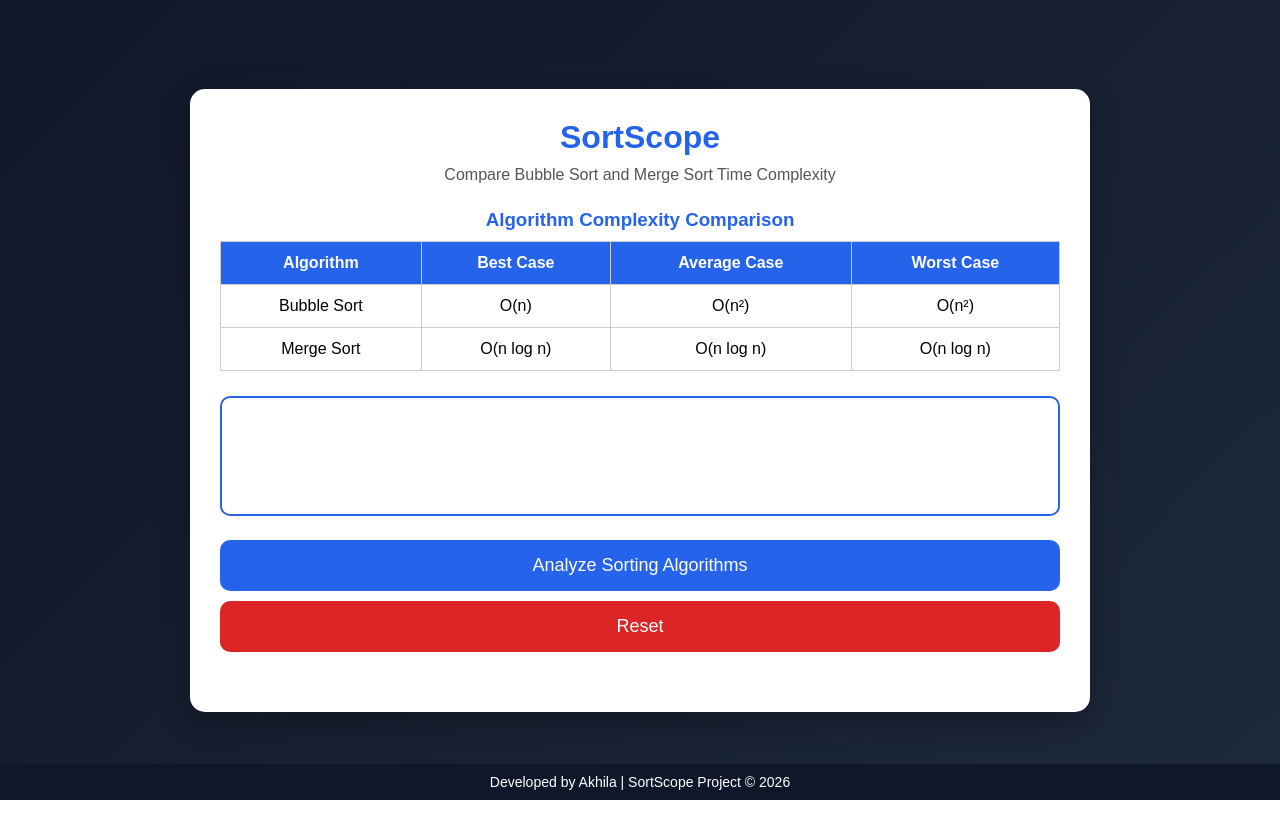
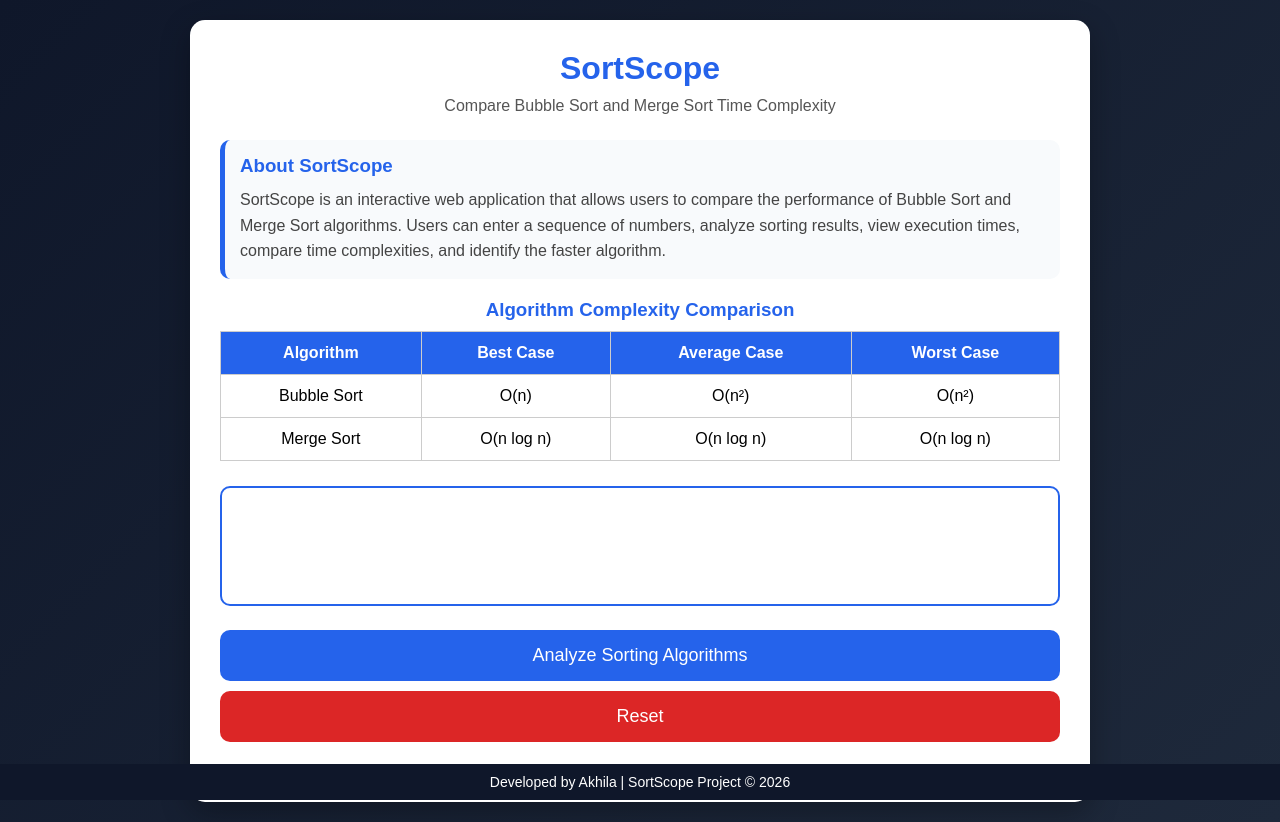
Before and after one commit to katkamakhila21/CFAI, a Flask app: page / in a window 1280 px wide. Before the commit the page ends 800 px from the top, so only its background shows below. Run offline with Flask 3, Linux system fonts and the light colour scheme.

Commit message:
Added project description section

```diff
--- a/static/style.css
+++ b/static/style.css
@@ -137,3 +137,20 @@ footer{
     color:white;
     font-size:14px;
 }
+.about-section{
+    background:#f8fafc;
+    padding:15px;
+    border-radius:10px;
+    margin-bottom:20px;
+    border-left:5px solid #2563eb;
+}
+
+.about-section h3{
+    color:#2563eb;
+    margin-bottom:10px;
+}
+
+.about-section p{
+    color:#444;
+    line-height:1.6;
+}
--- a/templates/index.html
+++ b/templates/index.html
@@ -16,6 +16,16 @@
         <p class="subtitle">
             Compare Bubble Sort and Merge Sort Time Complexity
         </p>
+
+        <div class="about-section">
+            <h3>About SortScope</h3>
+            <p>
+                SortScope is an interactive web application that allows users to compare
+                the performance of Bubble Sort and Merge Sort algorithms. Users can enter
+                a sequence of numbers, analyze sorting results, view execution times,
+                compare time complexities, and identify the faster algorithm.
+            </p>
+        </div>
 
         <div class="complexity-table">
             <h3>Algorithm Complexity Comparison</h3>
@@ -46,8 +56,7 @@
 
         <textarea
             id="numbers"
-            placeholder="Enter numbers separated by commas
-Example: 45,23,67,12,89,4">
+            placeholder="Enter numbers separated by commas&#10;Example: 45,23,67,12,89,4">
         </textarea>
 
         <button onclick="analyzeSort()">
```
